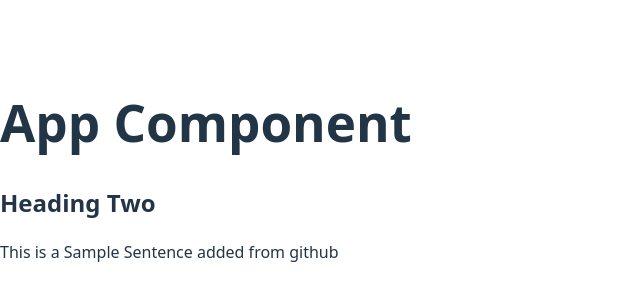
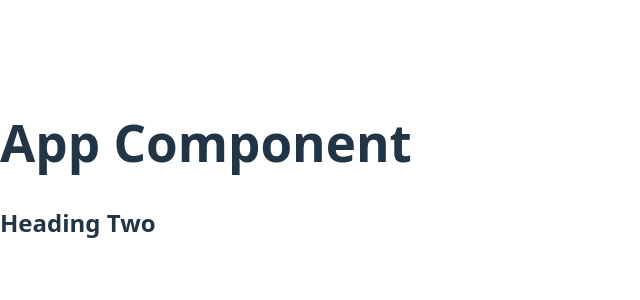
Before and after one commit to livetechINDIA2025/demoReact, a React (Vite) app: page / in a window 1280 px wide. Shown: the part 230-530 px from the top of the page, without its empty margins (0-640 px from the left). Built offline with nearby package versions, Linux system fonts and the light colour scheme.

Commit message:
deleted p tag

```diff
--- a/src/App.jsx
+++ b/src/App.jsx
@@ -3,7 +3,6 @@ export default function App() {
     <>
       <h1>App Component</h1>
       <h2>Heading Two</h2>
-      <p>This is a Sample Sentence added from github</p>
     </>
   )
 }
```
